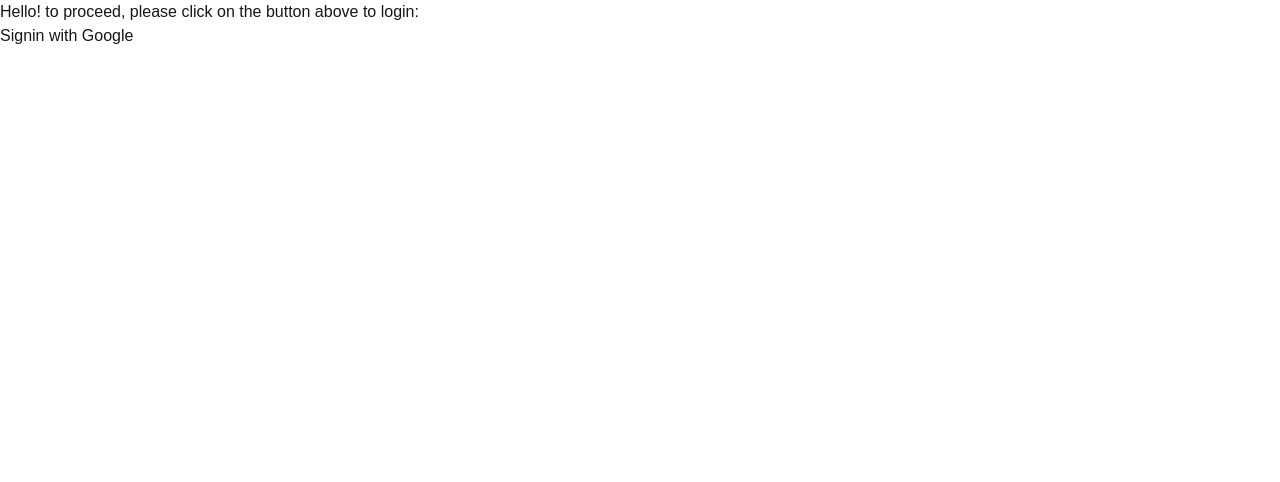
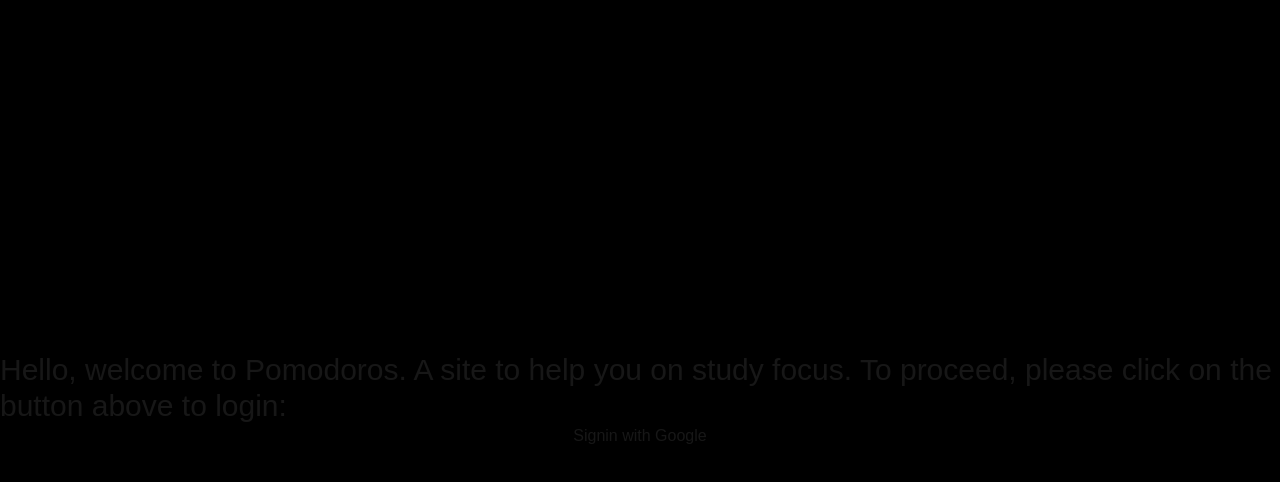
Before and after one commit to LucasAnselmo044/Pomodoro2, a Next.js app: page / in a window 1280 px wide. Shown: the top 482 px of the page. Built offline with nearby package versions, Linux system fonts and the light colour scheme; no server answers.

Commit message:
homepage auth fixed

```diff
--- a/src/app/dashboard/dashboardClient.tsx
+++ b/src/app/dashboard/dashboardClient.tsx
@@ -32,7 +32,6 @@
         setPomodorosConcluidos((prev) => {
           const novoTotal = prev + 1;
 
-          // 4 pomodoros = pausa longa
           if (novoTotal % 4 === 0) {
             setModoAtual("pausa-longa");
           } else {
--- a/src/app/page.tsx
+++ b/src/app/page.tsx
@@ -5,10 +5,17 @@
 export default async function page() {
   const session = await auth();
   if (session) redirect("/dashboard");
-  return (
-    <main>
-      <div>Hello! to proceed, please click on the button above to login:</div>
-      <SignIn />
-    </main>
-  );
+  else {
+    return (
+      <main className="flex flex-col items-center justify-center bg-black min-h-screen">
+        <div className="text-3xl">
+          <h1>
+            Hello, welcome to Pomodoros. A site to help you on study focus. To
+            proceed, please click on the button above to login:
+          </h1>
+        </div>
+        <SignIn />
+      </main>
+    );
+  }
 }
```
